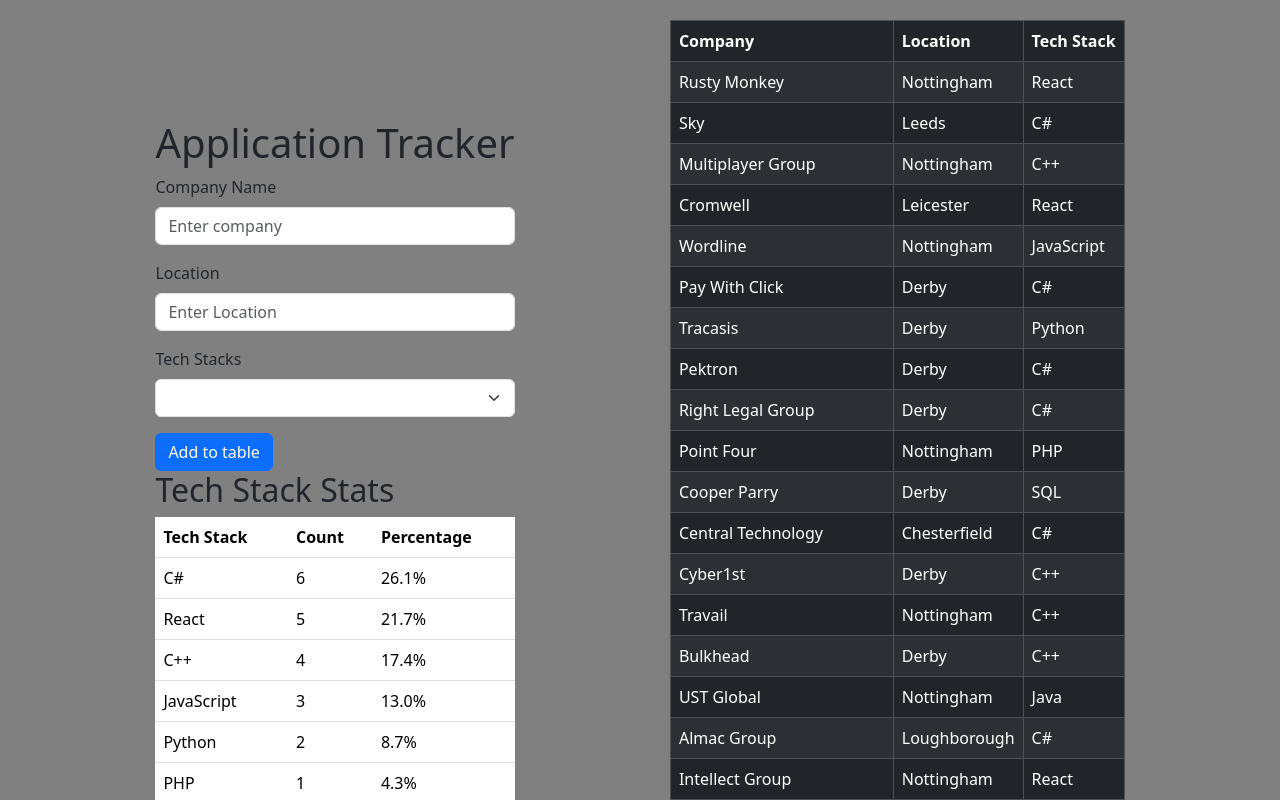
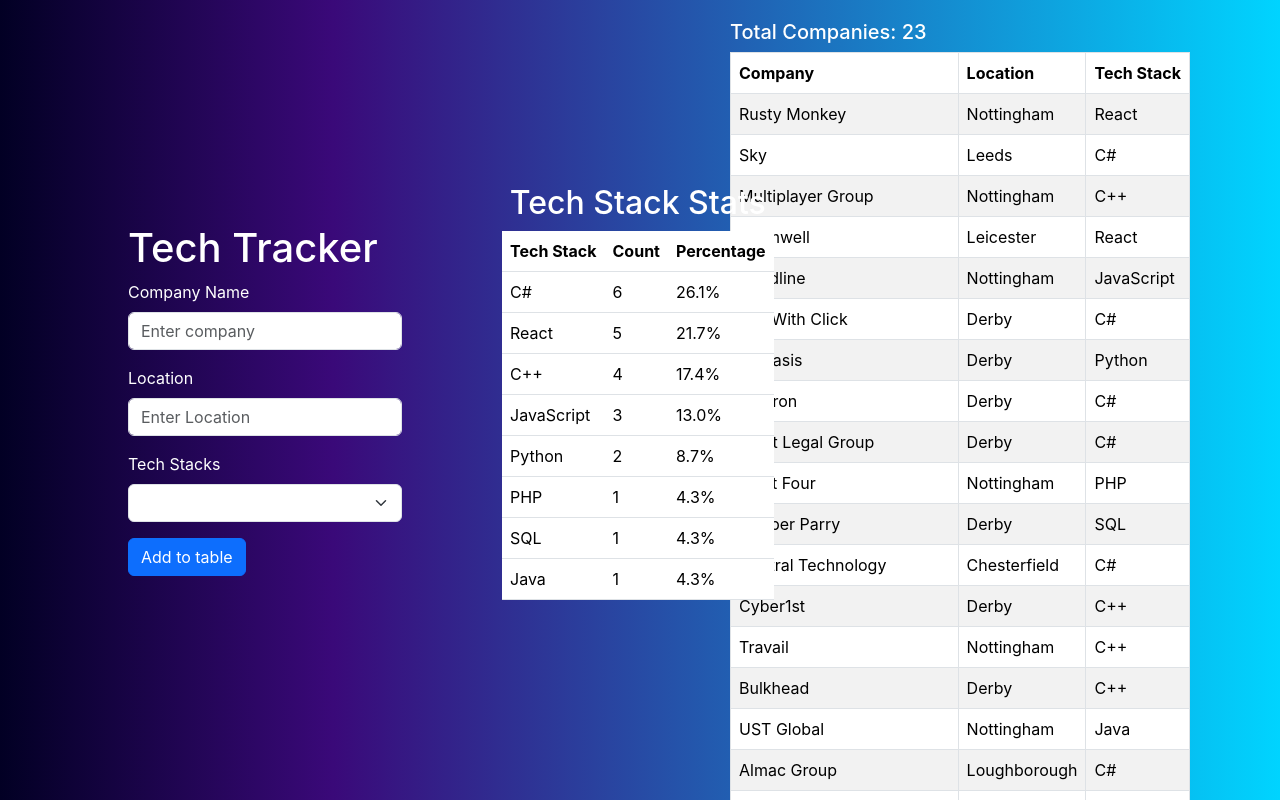
Before and after one commit to paulg44/applications, a React (Create React App) app in the folder applications_tracker/: page / in a window 1280 px wide. Shown: the top 800 px of the page. Built offline with nearby package versions, Linux system fonts and the light colour scheme.

Commit message:
add total companies at the top of page

```diff
--- a/applications_tracker/src/App.css
+++ b/applications_tracker/src/App.css
@@ -5,16 +5,31 @@
 }
 
 .app {
-  background-color: grey;
+  position: relative;
+  color: white;
+  background: linear-gradient(
+    90deg,
+    rgba(2, 0, 36, 1) 0%,
+    rgba(58, 9, 121, 1) 26%,
+    rgba(0, 212, 255, 1) 100%
+  );
   width: 100vw;
   display: flex;
   align-items: center;
-  justify-content: space-evenly;
+  justify-content: center;
 }
 
 .displayTable {
   margin-top: 20px;
+  margin-left: 50%;
 }
 
 .formStats {
+  position: fixed;
+  height: 100vh;
+  display: flex;
+  align-items: center;
+
+  top: 0;
+  left: 10%;
 }
--- a/applications_tracker/src/App.js
+++ b/applications_tracker/src/App.js
@@ -3,8 +3,11 @@
 import InformationForm from "./InformationForm/InformationForm";
 import TableOfEntries from "./TableOfEntries/TableOfEntries";
 import Stats from "./Stats/Stats";
+import data from "./data.json";
 
 function App() {
+  let total = data.companies.length;
+
   return (
     <div className="app">
       <div className="formStats">
@@ -12,6 +15,7 @@
         <Stats />
       </div>
       <div className="displayTable">
+        <h5>Total Companies: {total}</h5>
         <TableOfEntries />
       </div>
     </div>
--- a/applications_tracker/src/InformationForm/InformationForm.js
+++ b/applications_tracker/src/InformationForm/InformationForm.js
@@ -95,7 +95,7 @@
   return (
     <div className="App">
       <header>
-        <h1>Application Tracker</h1>
+        <h1>Tech Tracker</h1>
       </header>
       <div className="submitForm">
         <Form onSubmit={handleFormSubmission}>
--- /dev/null
+++ b/applications_tracker/src/Stats/Stats.css
@@ -0,0 +1,22 @@
+.statsTableContainer h2 {
+  text-align: center;
+}
+
+.statsTableContainer {
+  margin-left: 100px;
+}
+
+/* .statsTable {
+  border-radius: 30px;
+  color: white;
+} */
+
+.hover:hover {
+  color: white;
+  background: linear-gradient(
+    90deg,
+    rgba(2, 0, 36, 1) 0%,
+    rgba(58, 9, 121, 1) 26%,
+    rgba(0, 212, 255, 1) 100%
+  );
+}
--- a/applications_tracker/src/Stats/Stats.js
+++ b/applications_tracker/src/Stats/Stats.js
@@ -7,8 +7,8 @@
 ## Sort by Location ##
 Compare tech stacks against locations
 */
-
 import Table from "react-bootstrap/Table";
+import "./Stats.css";
 import data from "../data.json";
 
 function Stats() {
@@ -39,9 +39,9 @@
   }
 
   return (
-    <div>
+    <div className="statsTableContainer">
       <h2>Tech Stack Stats</h2>
-      <Table>
+      <Table hover className="statsTable">
         <thead>
           <tr>
             <th>Tech Stack</th>
@@ -49,10 +49,10 @@
             <th>Percentage</th>
           </tr>
         </thead>
-        <tbody>
+        <tbody className="hover">
           {sortedArr.map(([tech, count]) => (
             <tr key={tech}>
-              <td>{tech}</td>
+              <td className="hover">{tech}</td>
               <td>{count}</td>
               <td>{percentageOfTechStack(count, totalCountForPercentage)}%</td>
             </tr>
--- a/applications_tracker/src/TableOfEntries/TableOfEntries.js
+++ b/applications_tracker/src/TableOfEntries/TableOfEntries.js
@@ -4,7 +4,7 @@
 
 function TableOfEntries() {
   return (
-    <Table striped bordered variant="dark">
+    <Table striped bordered hover className="table">
       <thead>
         <tr>
           <th>Company</th>
--- a/applications_tracker/src/index.js
+++ b/applications_tracker/src/index.js
@@ -1,9 +1,10 @@
 import React from "react";
 import ReactDOM from "react-dom/client";
-import "./index.css";
 import App from "./App";
 import reportWebVitals from "./reportWebVitals";
 import "bootstrap/dist/css/bootstrap.min.css";
+import "./Stats/Stats.css";
+import "./index.css";
 
 const root = ReactDOM.createRoot(document.getElementById("root"));
 root.render(
```
Also changed, not shown: 1 other file (tests, documents, lock files or other folders).
